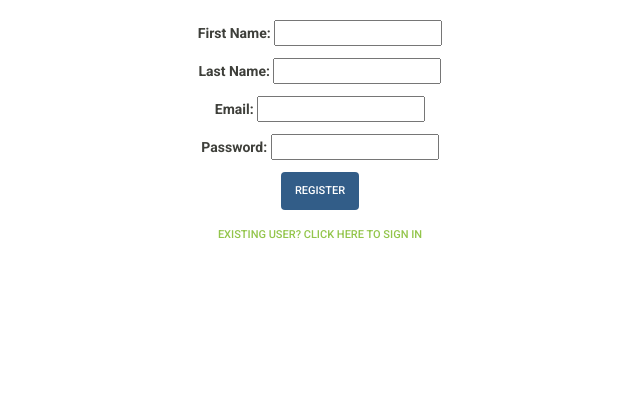
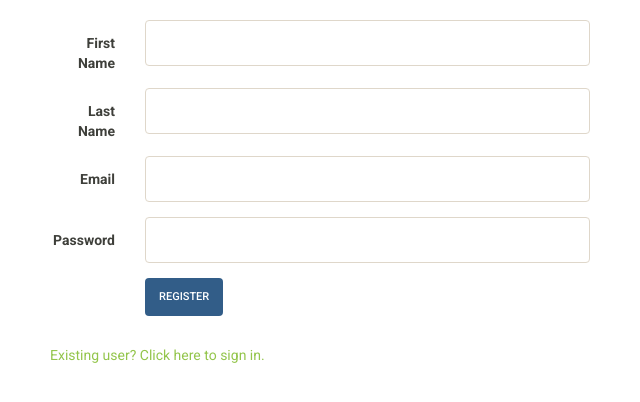
Before and after one commit to dfish13/stegasaurus, a Django app: page /register in a window 1280 px wide. Shown: the part 64-466 px from the top of the page, without its empty margins (335-975 px from the left). Run offline with Django 3.2, Linux system fonts and the light colour scheme; some libraries are stand-ins or nearby versions.

Commit message:
Improve the look of the sign in and register forms. Emphasize error message

```diff
--- a/site/main/static/main/css/custom.css
+++ b/site/main/static/main/css/custom.css
@@ -1,3 +1,7 @@
+.error-msg {
+    color: #e6033c;
+}
+
 .btn {
     padding: 8px 14px 8px;
 }
--- a/site/main/templates/main/register.html
+++ b/site/main/templates/main/register.html
@@ -10,21 +10,47 @@
 
 <!-- begin body content block -->
 {% block content %}
-    <div class="container">
-        <div class="row row-centered">
-            <div class="col-md-3 col-centered"></div>
-            <div class="col-md-6 col-centered" align="center">
-                <div class="aform">
-                    <form role='form' action='' method='post'>{% csrf_token %}
-                        {{ form.as_p }}
-                        <input class="btn btn-primary" type="submit" value="Register" />
-                    </form>
-                </div>
-                <a href="/signin/" class="btn btn-link"> Existing user? Click here to sign in</a>
-            </div>
-            <div class="col-md-3 col-centered"></div>
+<div class="container">
+    <div class="col-md-3 col-centered"></div>
+        <div class="col-md-6 col-centered">
+            <form class="form-horizontal" role='form' action='/register' method='POST'>{% csrf_token %}
+                 <fieldset>
+                    <div class="form-group">
+                      <label for="first_name" class="col-lg-2 control-label">{{ form.first_name.label }}</label>
+                      <div class="col-lg-10">
+                        <input id="first_name" type="text" name="first_name" maxlength="100" required class="form-control"/>
+                      </div>
+                    </div>
+                    <div class="form-group">
+                      <label for="last_name" class="col-lg-2 control-label">{{ form.last_name.label }}</label>
+                      <div class="col-lg-10">
+                        <input id="last_name" type="text" name="last_name" maxlength="100" required class="form-control"/>
+                      </div>
+                    </div>
+                    <div class="form-group">
+                      <label for="email" class="col-lg-2 control-label">{{ form.email.label }}</label>
+                      <div class="col-lg-10">
+                        <input id="email" type="text" name="email" maxlength="150" required class="form-control"/>
+                      </div>
+                    </div>
+                    <div class="form-group">
+                      <label for="password" class="col-lg-2 control-label">{{ form.password.label }}</label>
+                      <div class="col-lg-10">
+                        <input id="password" type="password" name="password" maxlength="32" required class="form-control"/>
+                      </div>
+                    </div>
+                    <div class="form-group">
+                      <div class="col-lg-10 col-lg-offset-2">
+                        <button type="submit" class="btn btn-primary">Register</button>
+                      </div>
+                    </div>
+                  </fieldset>
+            </form>
+            <a href="/signin/"> Existing user? Click here to sign in. </a>
         </div>
+        <div class="col-md-3 col-centered"></div>
     </div>
+</div>
 {% endblock %}
 <!-- end body content block -->
 
```
Also changed, not shown: site/main/templates/main/signin.html (+21 -8 lines).
